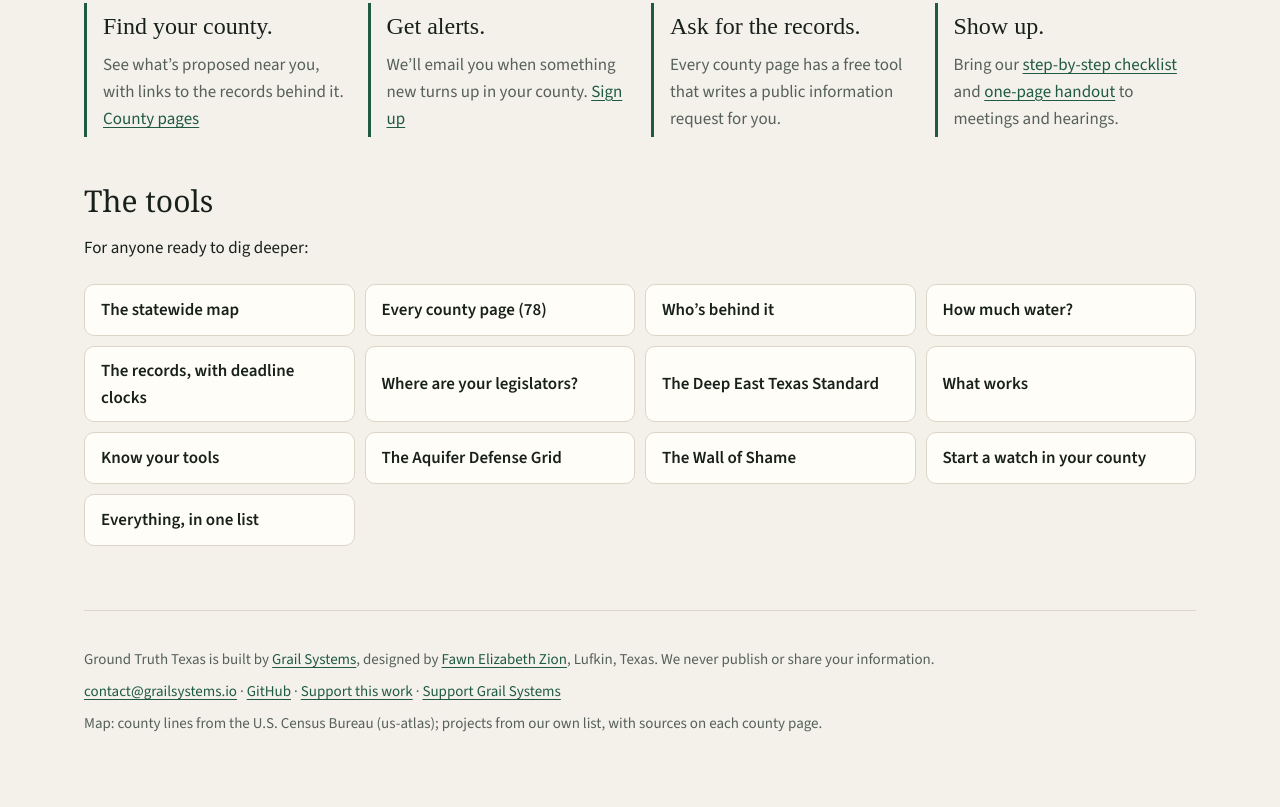
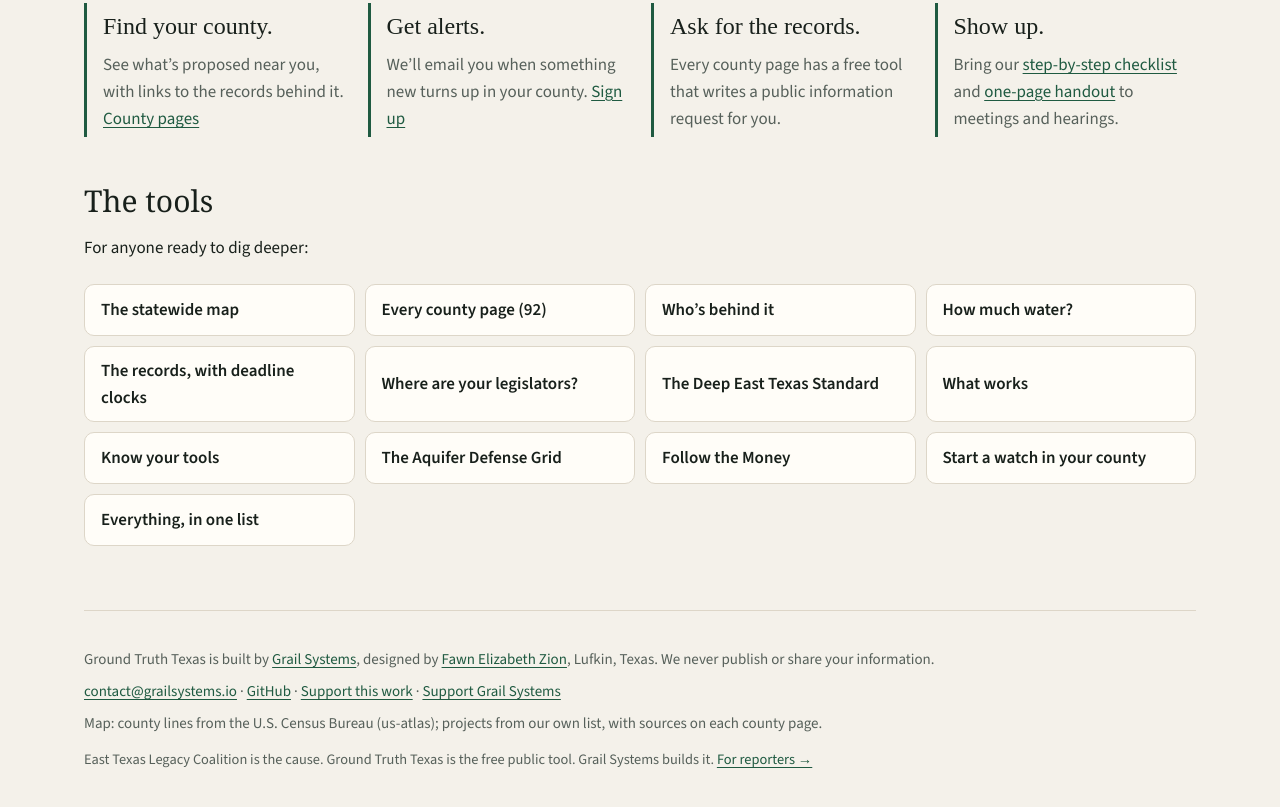
Before and after one commit to Grail-Systems/Grail-Systems.github.io, a plain HTML site: page groundtruth/index.html in a window 1280 px wide. Shown: the part 3068-3875 px from the top of the page. Drawn offline with nearby package versions, Linux system fonts and the light colour scheme; a web font is replaced by a local one.

Commit message:
Who's-who line and a For reporters link at the foot of every page (donate.js); Wall of Shame now named Follow the Money; county count 92 on Ground Truth and tools pages
Co-Authored-By: Claude Opus 5.5 <noreply@anthropic.com>
Claude-Session: https://claude.ai/code/session_01ASCF5BwKG4r9Ni2g49NGhz

```diff
--- a/donate.js
+++ b/donate.js
@@ -14,3 +14,11 @@
   a.setAttribute('aria-label', C.aria);
   (document.body || document.documentElement).appendChild(a);
 })();
+
+/* Who's who, and a link for reporters, at the foot of every page (Nov. 22, 2026) */
+(function(){var f=document.querySelector('body>footer')||document.querySelector('footer');
+  if(!f||document.getElementById('gs-whos'))return;
+  var p=document.createElement('p');p.id='gs-whos';p.style.cssText='margin:.9rem 0 0;font-size:.9rem;line-height:1.5';
+  p.appendChild(document.createTextNode('East Texas Legacy Coalition is the cause. Ground Truth Texas is the free public tool. Grail Systems builds it. '));
+  var a=document.createElement('a');a.href='https://easttexaslegacy.org/press.html';a.textContent='For reporters \u2192';p.appendChild(a);
+  f.appendChild(p);})();
--- a/groundtruth/index.html
+++ b/groundtruth/index.html
@@ -147,7 +147,7 @@ footer p{margin:0 0 8px}
  </div>
  <h2 style="font-size:30px;margin-top:48px">The tools</h2>
  <p class="prose" style="margin:0">For anyone ready to dig deeper:</p>
- <div class="shelf"><a href="/texas">The statewide map</a><a href="/counties">Every county page (78)</a><a href="/companies">Who’s behind it</a><a href="/water">How much water?</a><a href="/records">The records, with deadline clocks</a><a href="/legislators">Where are your legislators?</a><a href="/standards">The Deep East Texas Standard</a><a href="/what-works.html">What works</a><a href="/know-your-tools">Know your tools</a><a href="/carrizo_wilcox_aquifer/">The Aquifer Defense Grid</a><a href="/carrizo_wilcox_aquifer/wall_of_shame.html">The Wall of Shame</a><a href="/network">Start a watch in your county</a><a href="/tools.html">Everything, in one list</a></div>
+ <div class="shelf"><a href="/texas">The statewide map</a><a href="/counties">Every county page (92)</a><a href="/companies">Who’s behind it</a><a href="/water">How much water?</a><a href="/records">The records, with deadline clocks</a><a href="/legislators">Where are your legislators?</a><a href="/standards">The Deep East Texas Standard</a><a href="/what-works.html">What works</a><a href="/know-your-tools">Know your tools</a><a href="/carrizo_wilcox_aquifer/">The Aquifer Defense Grid</a><a href="/carrizo_wilcox_aquifer/wall_of_shame.html">Follow the Money</a><a href="/network">Start a watch in your county</a><a href="/tools.html">Everything, in one list</a></div>
 </div></section>
 
 <div class="wrap"><footer>
```
Also changed, not shown: tools.html (+2 -2 lines).
